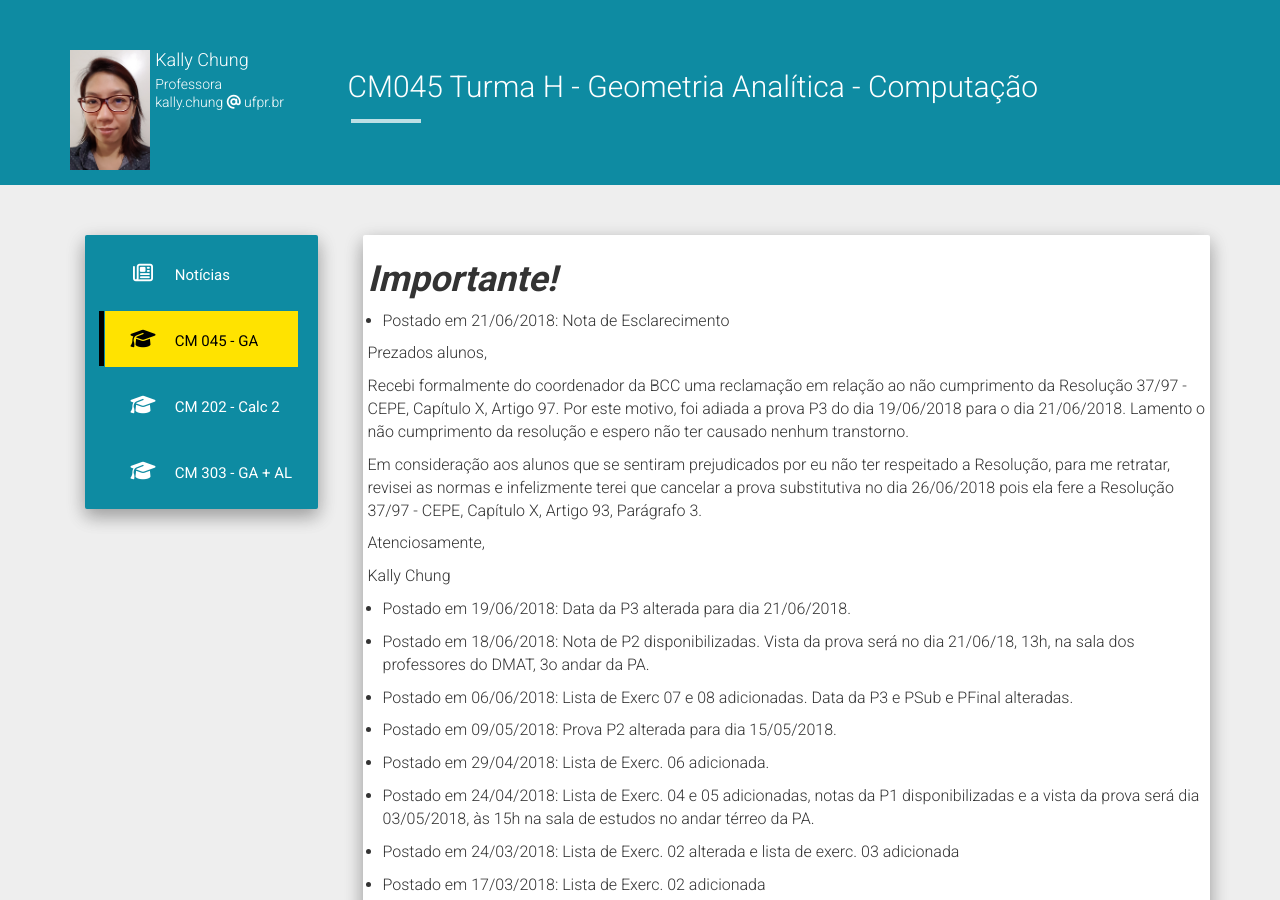
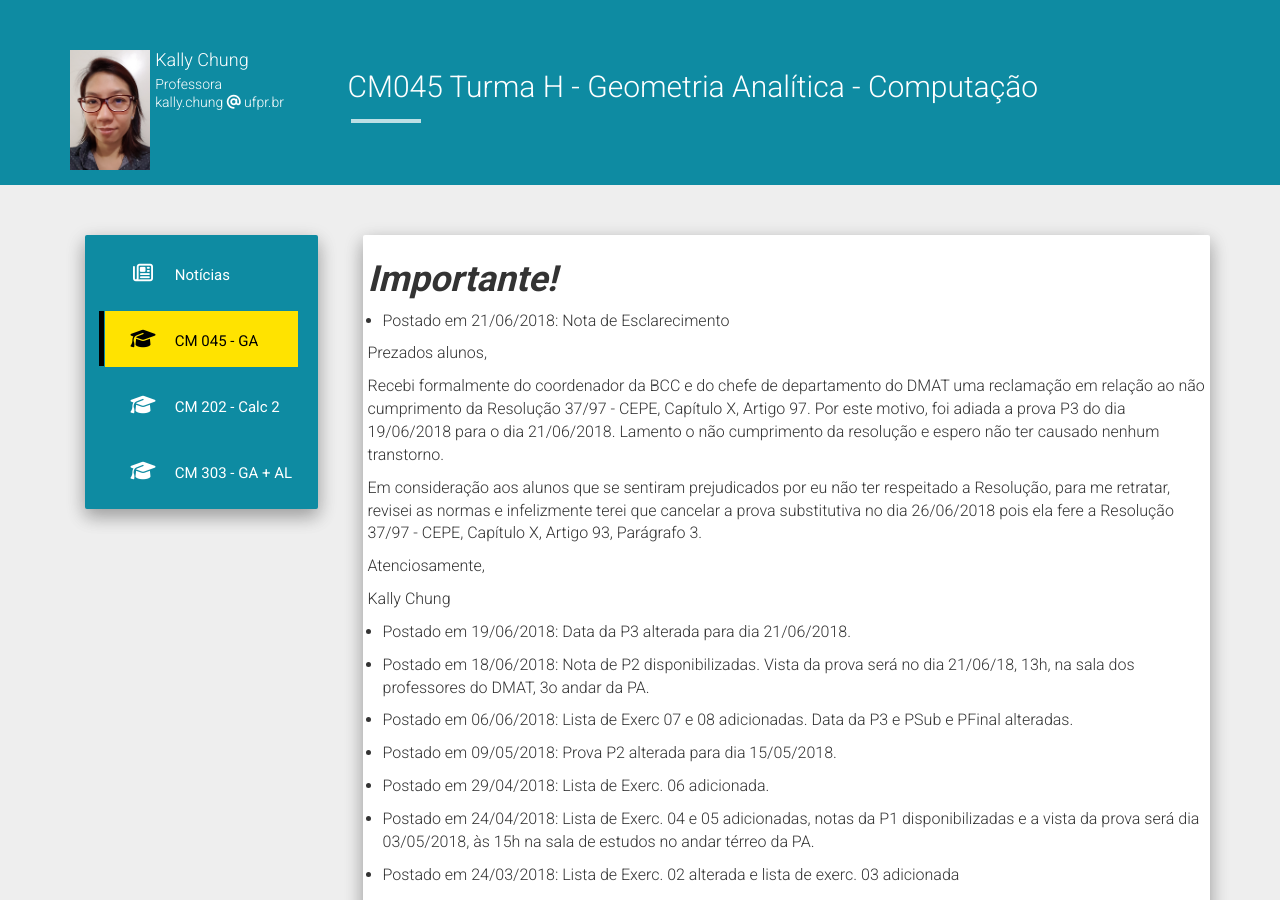
Before and after one commit to chunggnuhc/chunggnuhc.github.io, a Jekyll site: the page built from CM045-GA-1sem2018.md, in a window 1280 px wide and 900 px high. Built offline with Jekyll 4.4.1, drawn with Linux system fonts in a browser that asks for light colours; nearby versions of some CDN libraries.

Commit message:
Update CM045-GA-1sem2018.md

```diff
--- a/CM045-GA-1sem2018.md
+++ b/CM045-GA-1sem2018.md
@@ -8,7 +8,7 @@ permalink: /CM045-GA-1sem2018/
 
 Prezados alunos,
 
-Recebi formalmente do coordenador da BCC uma reclamação em relação ao não cumprimento da Resolução 37/97 - CEPE, Capítulo X, Artigo 97. Por este motivo, foi adiada a prova P3 do dia 19/06/2018 para o dia 21/06/2018. Lamento o não cumprimento da resolução e espero não ter causado nenhum transtorno.
+Recebi formalmente do coordenador da BCC e do chefe de departamento do DMAT uma reclamação em relação ao não cumprimento da Resolução 37/97 - CEPE, Capítulo X, Artigo 97. Por este motivo, foi adiada a prova P3 do dia 19/06/2018 para o dia 21/06/2018. Lamento o não cumprimento da resolução e espero não ter causado nenhum transtorno.
 
 Em consideração aos alunos que se sentiram prejudicados por eu não ter respeitado a Resolução, para me retratar, revisei as normas e infelizmente terei que cancelar a prova substitutiva no dia 26/06/2018 pois ela fere a Resolução 37/97 - CEPE, Capítulo X, Artigo 93, Parágrafo 3.
 
```
